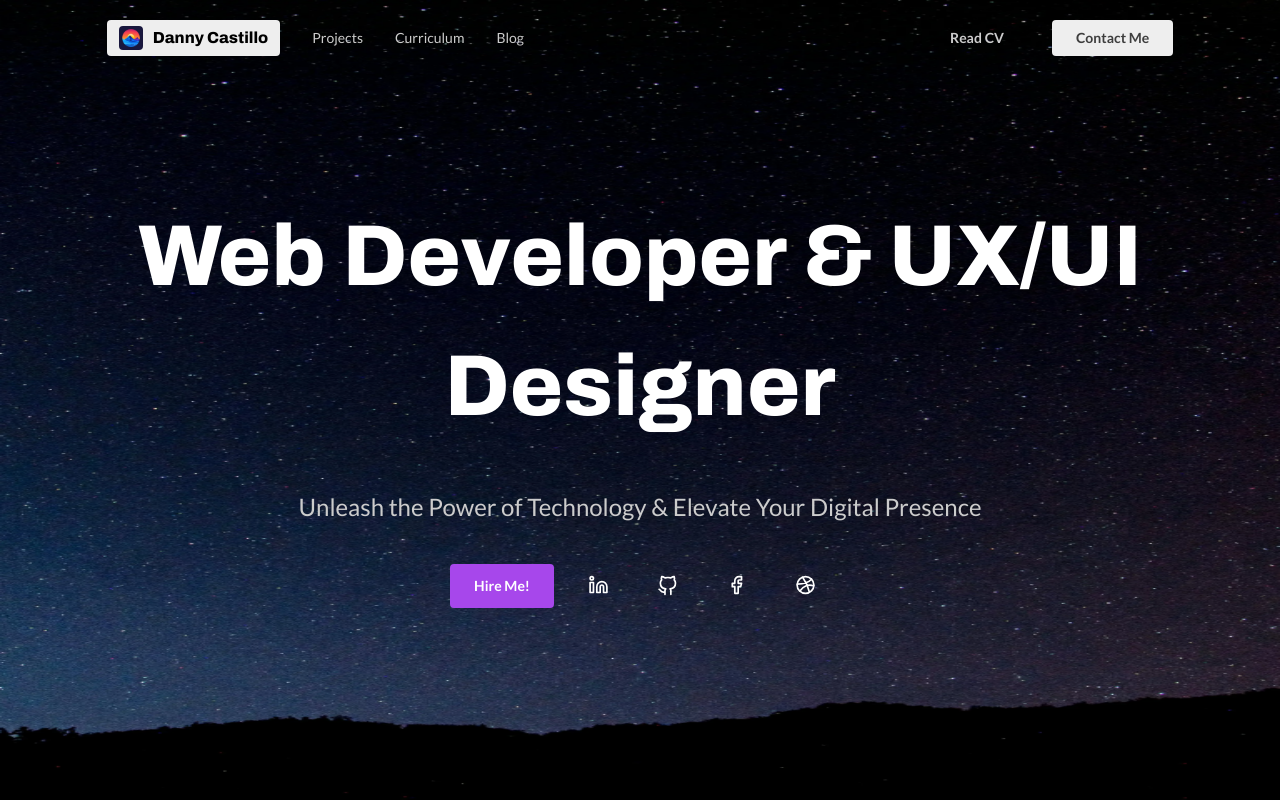
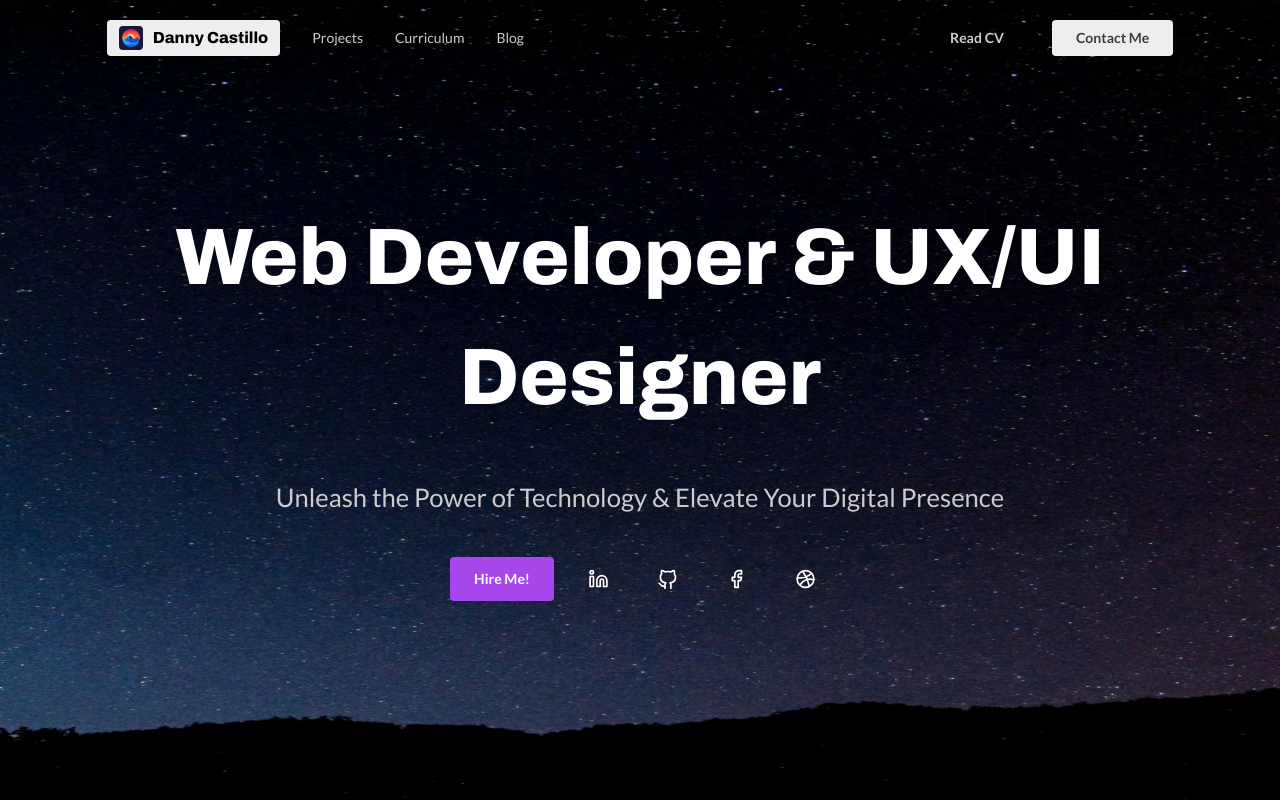
Before and after one commit to dannycastilloo/portfolio, a React (Vite) app: page / in a window 1280 px wide. Shown: the top 800 px of the page. Built offline with nearby package versions, Linux system fonts and the light colour scheme; the HTML template or start-up script is replaced by a standard one.

Commit message:
fix title size

```diff
--- a/src/index.css
+++ b/src/index.css
@@ -3,8 +3,12 @@
 @tailwind utilities;
 
 .title {
-    font-size: 6em;
+    font-size: 5rem;
     text-wrap: wrap;
+}
+
+.subtitle {
+    font-size: 1.6rem;
 }
 
 .presentation {
@@ -20,7 +24,11 @@
 
 @media (width <= 390px) {
     .title {
-        font-size: 3em;
+        font-size: 3rem;
+    }
+
+    .subtitle {
+        font-size: 1.2rem;
     }
 
     .presentation {
@@ -30,7 +38,7 @@
 
 @media (390px < width < 1440px) {
     .title {
-        font-size: 5.4em;
+        font-size: 5rem;
     }
 
     .presentation {
--- a/src/views/HomeView.jsx
+++ b/src/views/HomeView.jsx
@@ -13,7 +13,7 @@ function HomeView() {
                 <div className='container flex flex-col gap-16 mx-auto justify-between items-center mt-32 md:mt-36 lg:mt-0 lg:flex-row lg:gap-0 w-10/12 h-screen'>
                     <div className='flex flex-col mx-auto items-start gap-10'>
                         <h1 className='font-extrabold text-start text-white font-archivo lg:text-center title'>Web Developer & UX/UI Designer</h1>
-                        <p className='text-2xl text-start text-gray1 text-neutral100 lg:text-center lg:mx-auto'>Unleash the Power of Technology & Elevate Your Digital Presence</p>
+                        <p className='text-start text-gray1 text-neutral100 lg:text-center lg:mx-auto subtitle'>Unleash the Power of Technology & Elevate Your Digital Presence</p>
                         <div className='flex flex-col gap-6 lg:mx-auto justify-start items-start md:flex-row md:justify-center md:items-center md:gap-5'>
                             <a href="mailto:dannycastillootiniano@gmail.com" target="_blank" rel="noopener noreferrer" className="px-6 py-3 bg-purple1 hover:bg-purple2 text-white rounded font-semibold text-sm flex justify-center items-center cursor-pointer transition-all duration-300">Hire Me!</a>
                             <div className='flex gap-5'>
```
